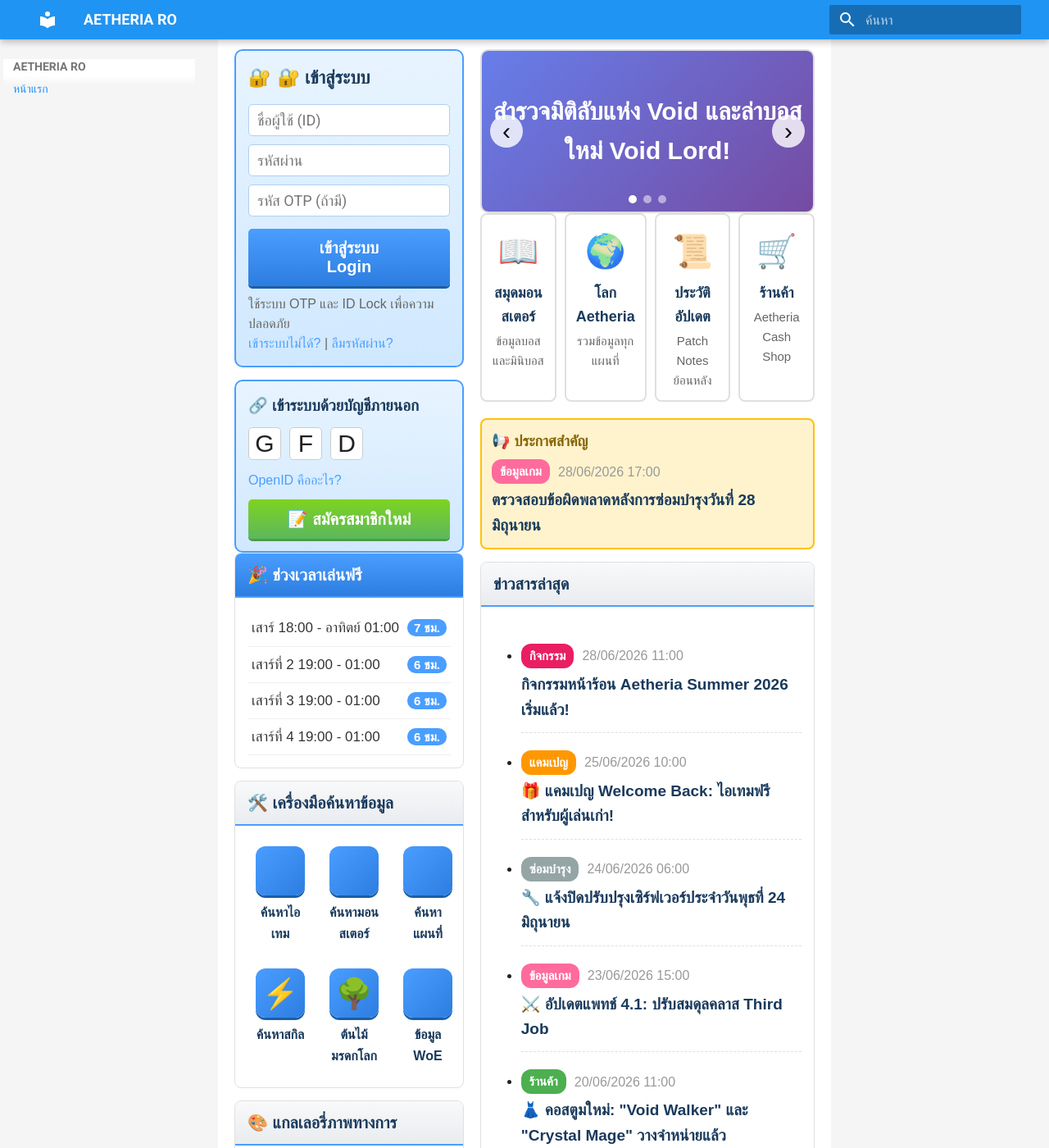
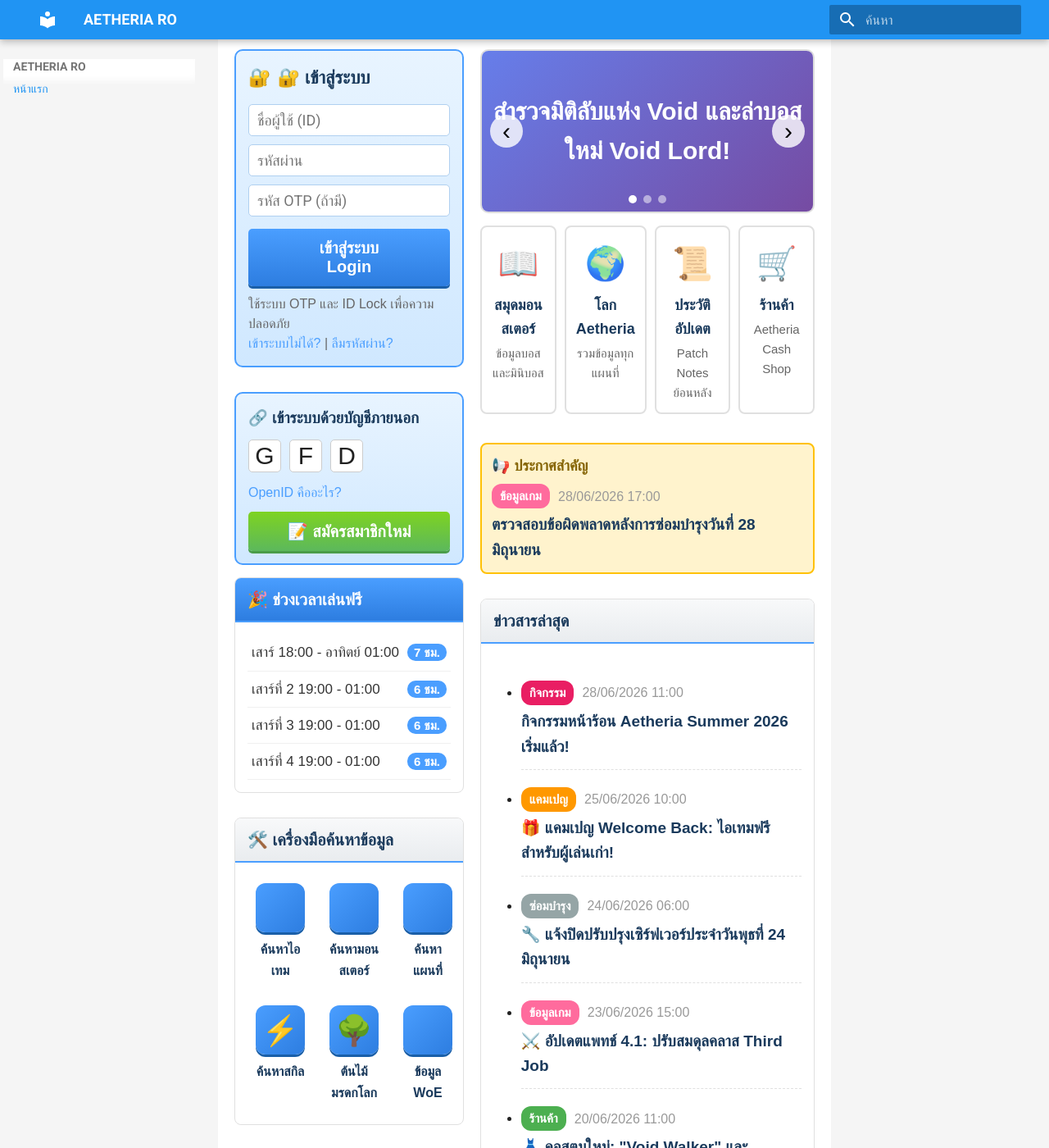
Before and after one commit to aetheriaofficial/AetheriaRO, an MkDocs documentation site: the page built from docs/index.md, in a window 1280 px wide and 1400 px high, scrolled down 208 px. Shown: the whole window at 82% size. Built offline with MkDocs 1.6.1 and Material for MkDocs 9.7.7, drawn with Linux system fonts in a browser that asks for light colours.

Commit message:
Update ro-portal.css

```diff
--- a/docs/assets/ro-portal.css
+++ b/docs/assets/ro-portal.css
@@ -3,6 +3,55 @@
    ============================================ */
 
 /* Reset MkDocs defaults */
+/* ============================================
+   LAYOUT - 3 COLUMNS
+   ============================================ */
+
+.ro-container {
+  max-width: 1200px;
+  margin: 0 auto;
+  padding: 20px;
+  background: white;
+}
+
+/* Top Section (Login + Carousel) */
+.top-section {
+  display: grid;
+  grid-template-columns: 280px 1fr;
+  gap: 20px;
+  margin-bottom: 20px;
+}
+
+/* Main Layout - 3 Columns */
+.main-layout {
+  display: grid;
+  grid-template-columns: 280px 1fr 280px;
+  gap: 20px;
+  margin-bottom: 20px;
+}
+
+/* Column Styling */
+.left-col,
+.center-col,
+.right-col {
+  display: flex;
+  flex-direction: column;
+  gap: 15px;
+}
+
+/* Responsive */
+@media (max-width: 1024px) {
+  .main-layout,
+  .top-section {
+    grid-template-columns: 1fr;
+  }
+
+  .left-col,
+  .center-col,
+  .right-col {
+    width: 100%;
+  }
+}
 https://fonts.googleapis.com/css2?family=Sarabun:wght@300;400;600;700&display=swap
 .md-sidebar--primary,
 .md-sidebar--secondary,
```
